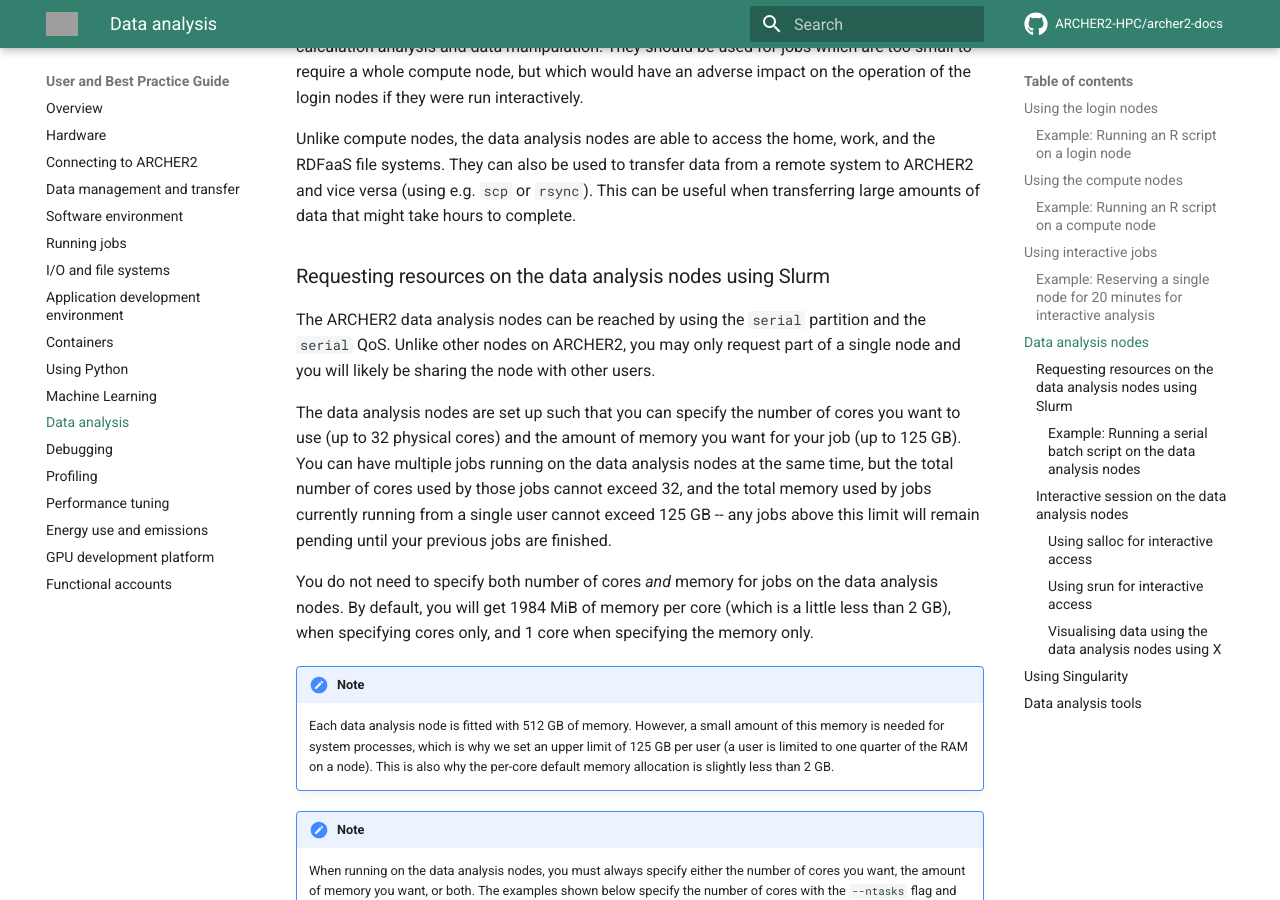
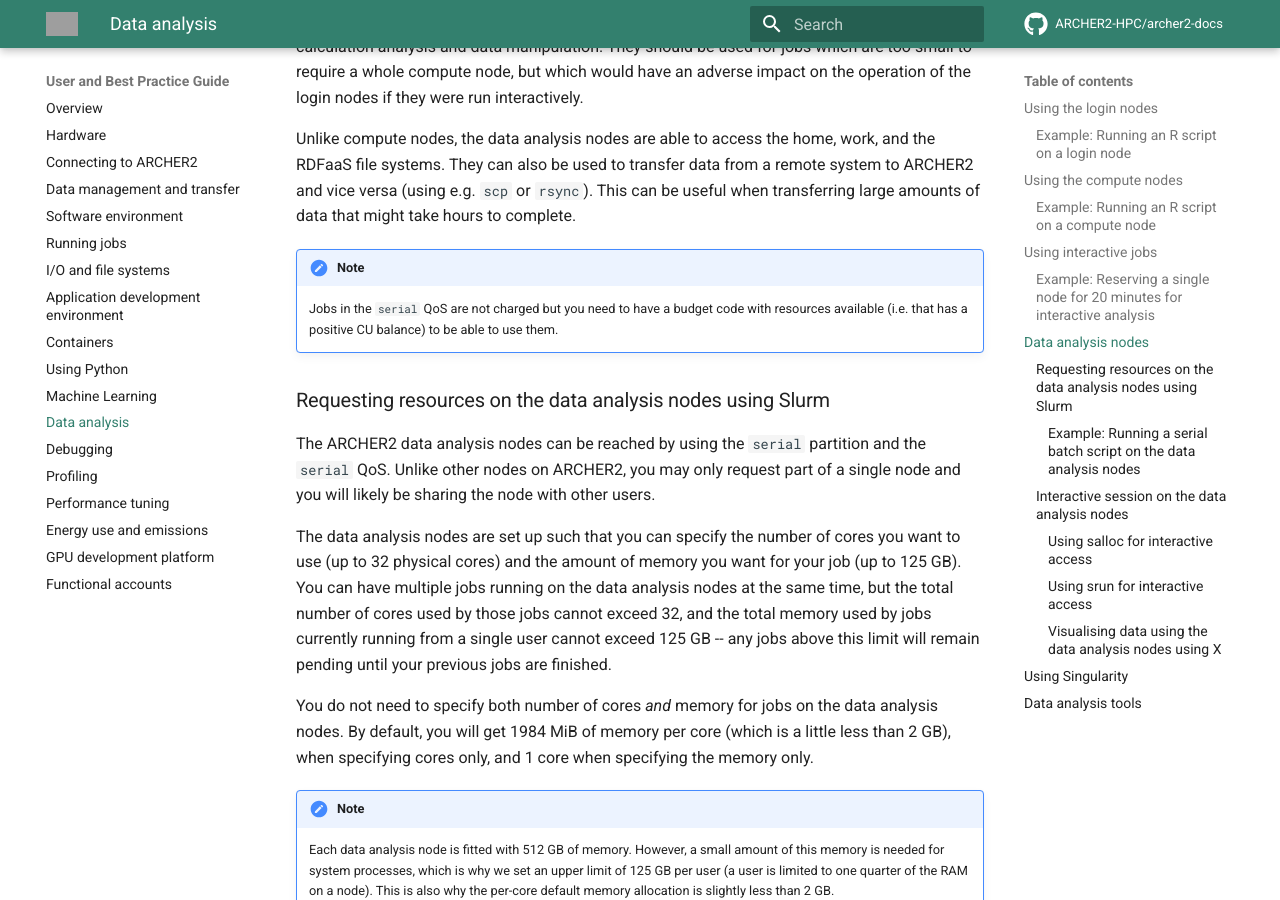
Before and after one commit to ARCHER2-HPC/archer2-docs, an MkDocs documentation site: the page built from docs/user-guide/analysis.md, in a window 1280 px wide and 900 px high, scrolled down 1782 px. Built offline with MkDocs 1.6.1 and Material for MkDocs 9.7.7, drawn with Linux system fonts in a browser that asks for light colours; comment, search, counter and statistics services are not loaded; grey boxes are pictures that could not be loaded.

Commit message:
Adds note on serial node charging

```diff
--- a/docs/user-guide/analysis.md
+++ b/docs/user-guide/analysis.md
@@ -90,6 +90,11 @@
 be used to transfer data from a remote system to ARCHER2 and vice versa
 (using e.g. `scp` or `rsync`). This can be useful when transferring large
 amounts of data that might take hours to complete.
+
+!!! note
+    Jobs in the `serial` QoS are not charged but you need to have a budget
+    code with resources available (i.e. that has a positive CU balance) to
+    be able to use them.
 
 ### Requesting resources on the data analysis nodes using Slurm
 
```
